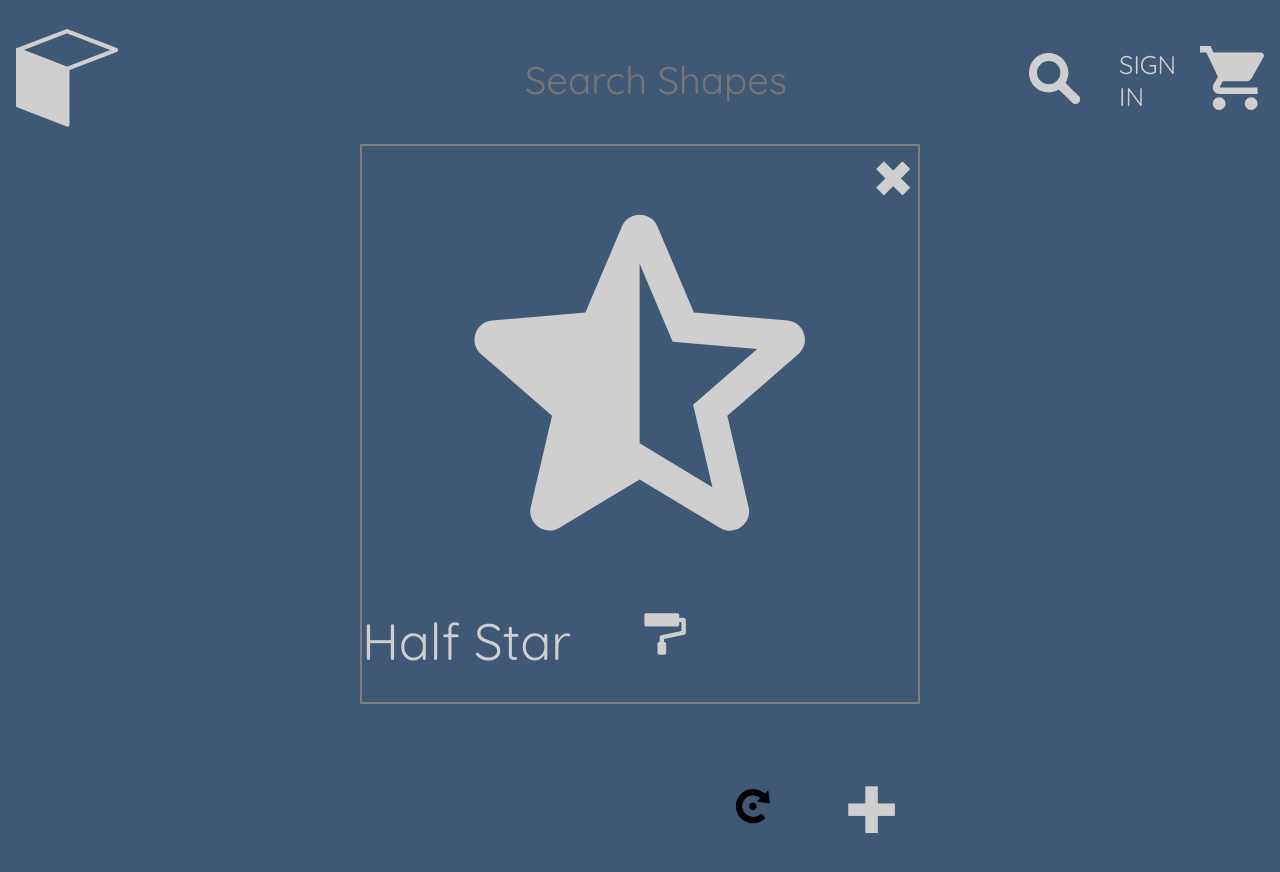
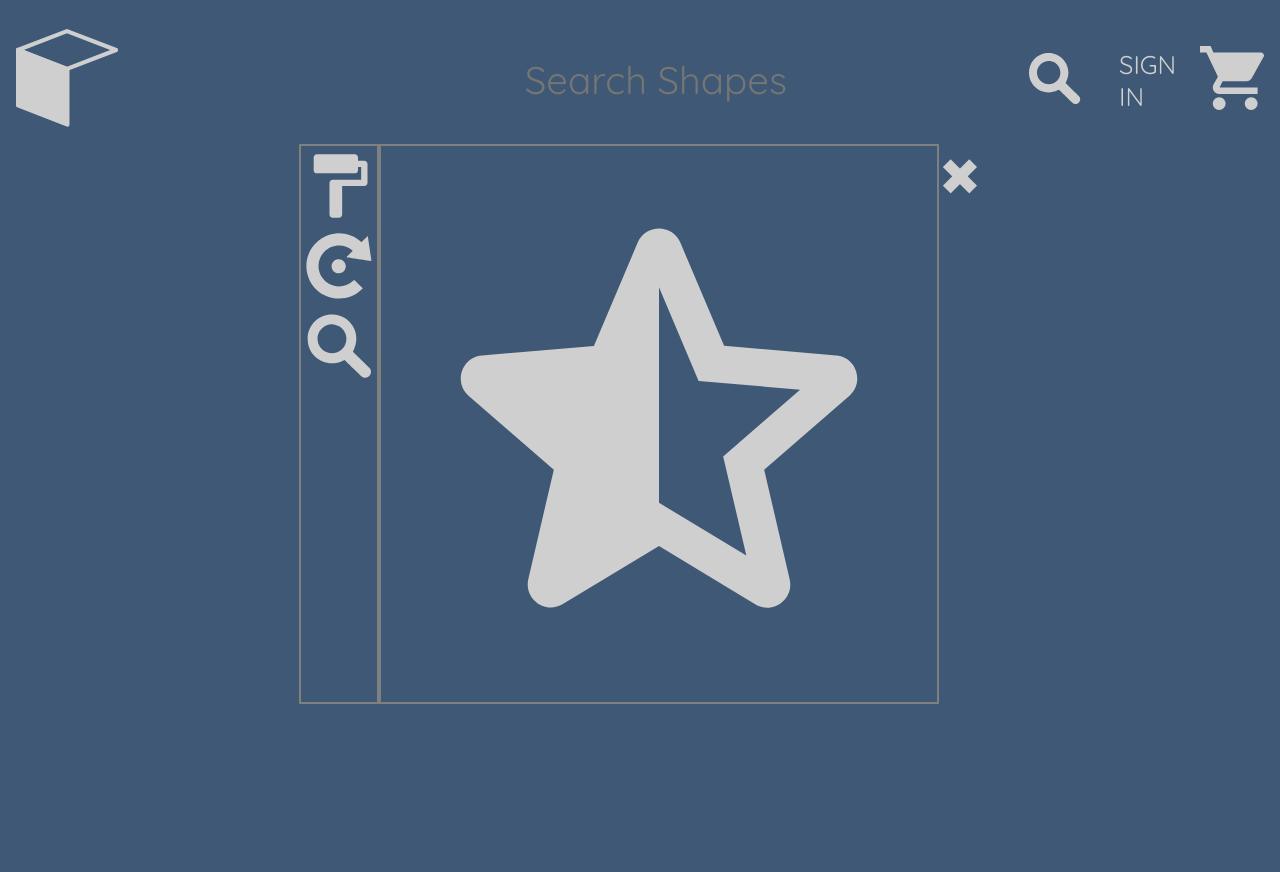
Before and after one commit to ParadigmEncryption/shape-shop, a React (Create React App) app: page / in a window 1280 px wide. Both pictures are taken after a click on the element 160 px from the left and 456 px from the top of the page. Shown: the top 872 px of the page. After the commit the page ends 800 px from the top, so only its background shows below. Built offline with nearby package versions, Linux system fonts and the light colour scheme.

Commit message:
added item-toolbar component

```diff
--- a/src/components/collection-item/collection-item.component.jsx
+++ b/src/components/collection-item/collection-item.component.jsx
@@ -3,6 +3,8 @@ import { connect } from 'react-redux';
 import { Link } from 'react-router-dom';
 
 import { setCurrentItem } from '../../redux/item/item.actions';
+
+import SvgDisplay from '../svg-display/svg-display.component';
 
 import './collection-item.styles.scss';
 
@@ -21,9 +23,7 @@ const CollectionItem = ({ item, setCurrentItem }) => {
         onClick={() => setCurrentItem(item)}
       >
         <Link to={`/preview/${id}`}>
-          <svg viewBox={`0 0 24 24`} width="100%" height="100%" className='svg-icon'>
-            <path d={svg} />
-          </svg>
+          <SvgDisplay svg={svg} />
         </Link>
       </div>
 
--- a/src/components/collection-item/collection-item.styles.scss
+++ b/src/components/collection-item/collection-item.styles.scss
@@ -29,20 +29,6 @@ $shape-color: #cfcfcf;
     border: 1px solid gray;
     cursor: pointer;
     position: relative;
-
-
-    .svg-icon{
-    // transform: rotate(180deg);
-      // width: 100%;
-      // height: auto;
-      fill: $shape-color;
-      stroke: $shape-color;
-      stroke-width: 0;
-
-      path {
-
-      }
-    }
   }
 
   .shape-footer {
--- a/src/components/item-details/item-details.component.jsx
+++ b/src/components/item-details/item-details.component.jsx
@@ -1,8 +1,7 @@
 import React from 'react';
 import { Link } from 'react-router-dom';
 
-import { ReactComponent as Rotate } from '../../assets/svg-options/rotate-clockwise.svg';
-import { ReactComponent as Paint } from '../../assets/svg-options/paint-roller.svg';
+import SvgDisplay from '../svg-display/svg-display.component';
 
 import './item-details.styles.scss';
 
@@ -14,34 +13,7 @@ const ItemDetails = ({ currentItem }) => {
       className='item-details-container'
       onClick={(event) => event.stopPropagation()}
     >
-
-      <div className='item-preview'>
-        <div></div>
-        <svg viewBox={`0 0 24 24`} className='svg-preview'>
-          <path d={svg} />
-        </svg>
-        <Link
-          className='close-button'
-          to='/'
-        >
-          &#10006;
-        </Link>
-      </div>
-      <div className='item-options'>
-        <div className='item-title'>
-          {type}
-        </div>
-        <div>
-          <Paint className='paint-roller' />
-        </div>
-        <div>
-          <Rotate className='rotate' />
-        </div>
-        <button className='add-button' title='Add to Cart'>
-          &#10010;
-        </button>
-      </div>
-
+      <SvgDisplay svg={svg} />
     </div>
   );
 }
--- a/src/components/item-details/item-details.styles.scss
+++ b/src/components/item-details/item-details.styles.scss
@@ -5,54 +5,35 @@ $shape-color: #cfcfcf;
   height: 70vmin;
   border: 2px solid gray;
 
-  button {
-    background: transparent;
-    border: none;
-    outline: none;
-    cursor: pointer;
-  }
 
-  .item-preview {
-    display: grid;
-    grid-template-columns: 1fr 10fr 1fr;
 
-    .svg-preview {
-      fill: $shape-color;
-      stroke: $shape-color;
-      stroke-width: 0;
-    }
 
-    .close-button {
-      font-size: 4vw;
-      height: 10%;
-      color: $shape-color;
-    }
-  }
+}
 
-  .item-options {
-    display: grid;
-    grid-template-columns: 3fr 1fr 1fr 1fr;
+//   .item-options {
+//     display: grid;
+//     grid-template-columns: 3fr 1fr 1fr 1fr;
 
-    .item-title {
-      font-size: 4vw;
-    }
+//     .item-title {
+//       font-size: 4vw;
+//     }
 
-    .paint-roller {
-      width: 3em;
-      fill: $shape-color;
-      stroke: $shape-color;
-      stroke-width: 0;
-    }
+//     .paint-roller {
+//       width: 3em;
+//       fill: $shape-color;
+//       stroke: $shape-color;
+//       stroke-width: 0;
+//     }
 
-    .rotate {
-      width: 2.5em;
-      stroke: $shape-color;
-      fill: $shape-color;
-    }
+//     .rotate {
+//       width: 2.5em;
+//       stroke: $shape-color;
+//       fill: $shape-color;
+//     }
 
-    .add-button {
-      font-size: 5vw;
-      color: $shape-color;
-    }
-  }
-}
+//     .add-button {
+//       font-size: 5vw;
+//       color: $shape-color;
+//     }
+//   }
+// }
--- /dev/null
+++ b/src/components/item-toolbar/item-toolbar.component.jsx
@@ -0,0 +1,33 @@
+import React from 'react'
+
+import { TOOLBAR_SVG_DATA } from '../../utils/toolbar-svg-data.js';
+
+import SvgDisplay from '../svg-display/svg-display.component';
+
+import './item-toolbar.styles.scss';
+
+const ItemToolbar = () => {
+
+
+ // map individual components instead of SvgDisplay
+
+
+  return (
+    <div
+      className='toolbar-container'
+      onClick={(event) => event.stopPropagation()}
+    >
+      {TOOLBAR_SVG_DATA.map(icon =>
+        <SvgDisplay key={icon.id} svg={icon.svg} title={icon.title} />
+        )
+      }
+
+      <div></div>
+      <div></div>
+      <div></div>
+      <div></div>
+    </div>
+  );
+}
+
+export default ItemToolbar;
--- /dev/null
+++ b/src/components/item-toolbar/item-toolbar.styles.scss
@@ -0,0 +1,6 @@
+.toolbar-container {
+  width: 10vmin;
+  display: grid;
+  grid-template-rows: 10vmin 10vmin 10vmin 10vmin 10vmin 10vmin;
+  border: 2px solid gray;
+}
--- /dev/null
+++ b/src/components/svg-display/svg-display.component.jsx
@@ -0,0 +1,13 @@
+import React from 'react';
+
+import './svg-display.styles.scss';
+
+const SvgDisplay = ({ svg, ...props }) => (
+  <div className='svg-display-container'>
+    <svg viewBox={`0 0 24 24`} className='svg-display'>
+      <path d={svg} />
+    </svg>
+  </div>
+);
+
+export default SvgDisplay;
--- /dev/null
+++ b/src/components/svg-display/svg-display.styles.scss
@@ -0,0 +1,12 @@
+$shape-color: #cfcfcf;
+
+.svg-display-container {
+
+  .svg-display {
+    width: 100%;
+    height: 100%;
+    fill: $shape-color;
+    stroke: $shape-color;
+    stroke-width: 0;
+  }
+}
--- a/src/pages/item-preview/item-preview.component.jsx
+++ b/src/pages/item-preview/item-preview.component.jsx
@@ -1,8 +1,9 @@
 import React from 'react';
 import { connect } from 'react-redux';
-import { withRouter } from 'react-router-dom';  // needed to get access to history because of Redirect
+import { withRouter, Link } from 'react-router-dom';  // needed to get access to history because of Redirect
 import { createStructuredSelector } from 'reselect';
 
+import ItemToolbar from '../../components/item-toolbar/item-toolbar.component';
 import ItemDetails from '../../components/item-details/item-details.component';
 
 import { selectCurrentItem } from '../../redux/item/item.selectors';
@@ -13,7 +14,11 @@ const ItemPreviewPage = ({ history, currentItem }) => (
   <div
     className='item-preview-page'
     onClick={() => history.push('/')}>
+    <ItemToolbar />
     <ItemDetails currentItem={currentItem} />
+    <Link className='close-button' to='/'>
+      &#10006;
+    </Link>
   </div>
 );
 
--- a/src/pages/item-preview/item-preview.styles.scss
+++ b/src/pages/item-preview/item-preview.styles.scss
@@ -26,7 +26,15 @@
 //   }
 // }
 
+$shape-color: #cfcfcf;
+
 .item-preview-page {
   display: flex;
   justify-content: center;
+
+  .close-button {
+    font-size: 4vw;
+    height: 7%;
+    color: $shape-color;
+  }
 }
--- a/src/utils/svg-paths.js
+++ b/src/utils/svg-paths.js
@@ -10,7 +10,7 @@ export const svgPaths = {
   paintRoller:
     "M18,4 L18,3 C18,2.45 17.55,2 17,2 L5,2 C4.45,2 4,2.45 4,3 L4,7 C4,7.55 4.45,8 5,8 L17,8 C17.55,8 18,7.55 18,7 L18,6 L19,6 L19,10 L10,10 C9.45,10 9,10.45 9,11 L9,21 C9,21.55 9.45,22 10,22 L12,22 C12.55,22 13,21.55 13,21 L13,12 L20,12 C20.55,12 21,11.55 21,11 L21,5 C21,4.45 20.55,4 20,4 L18,4 Z",
   rotateClockwise:
-  "M11.043 1.735C5.46 2.222 1.245 7.258 1.735 12.854 2.21 18.27 6.574 22.27 12.003 22.265 14.806 22.262 17.202 21.31 19.135 19.431L19.512 19.064 18.175 17.725C17.439 16.988 16.824 16.386 16.808 16.386 16.791 16.386 16.645 16.512 16.482 16.666 13.54 19.455 8.855 18.939 6.618 15.58 4.954 13.081 5.233 9.76 7.292 7.56 9.639 5.051 13.68 4.838 16.221 7.089L16.35 7.204 15.327 8.228C14.764 8.791 14.314 9.263 14.328 9.276 14.351 9.3 22.243 10.487 22.265 10.471 22.278 10.461 21.1 2.522 21.083 2.502 21.075 2.493 20.618 2.936 20.067 3.485L19.066 4.485 18.86 4.297C16.845 2.455 13.889 1.487 11.043 1.735M11.626 9.871C10.024 10.064 9.149 11.848 9.971 13.246 10.807 14.669 12.955 14.69 13.81 13.283 14.786 11.676 13.488 9.647 11.626 9.871",
+    "M11.043 1.735C5.46 2.222 1.245 7.258 1.735 12.854 2.21 18.27 6.574 22.27 12.003 22.265 14.806 22.262 17.202 21.31 19.135 19.431L19.512 19.064 18.175 17.725C17.439 16.988 16.824 16.386 16.808 16.386 16.791 16.386 16.645 16.512 16.482 16.666 13.54 19.455 8.855 18.939 6.618 15.58 4.954 13.081 5.233 9.76 7.292 7.56 9.639 5.051 13.68 4.838 16.221 7.089L16.35 7.204 15.327 8.228C14.764 8.791 14.314 9.263 14.328 9.276 14.351 9.3 22.243 10.487 22.265 10.471 22.278 10.461 21.1 2.522 21.083 2.502 21.075 2.493 20.618 2.936 20.067 3.485L19.066 4.485 18.86 4.297C16.845 2.455 13.889 1.487 11.043 1.735M11.626 9.871C10.024 10.064 9.149 11.848 9.971 13.246 10.807 14.669 12.955 14.69 13.81 13.283 14.786 11.676 13.488 9.647 11.626 9.871",
   magnifyingGlass:
     "M8.969 2.086C4.967 2.57 2.102 5.781 2.103 9.781 2.104 15.493 8.068 19.17 13.231 16.643L13.742 16.393 13.827 16.471C13.874 16.513 15.083 17.685 16.513 19.074 19.226 21.708 19.302 21.776 19.712 21.914 21.276 22.439 22.646 20.779 21.897 19.265 21.771 19.01 21.871 19.112 18.649 15.991L16.378 13.792 16.649 13.254C19.011 8.558 16.227 3.048 11.036 2.146 10.731 2.092 9.266 2.05 8.969 2.086M10.286 5.201C14.163 5.663 15.743 10.35 12.932 13.048 10.172 15.697 5.609 13.963 5.234 10.123 4.962 7.334 7.493 4.868 10.286 5.201"
 };
--- /dev/null
+++ b/src/utils/toolbar-svg-data.js
@@ -0,0 +1,19 @@
+import { svgPaths } from './svg-paths';
+
+export const TOOLBAR_SVG_DATA = [
+  {
+    id: 'paint',
+    svg: svgPaths.paintRoller,
+    title: 'Pick Color',
+  },
+  {
+    id: 'rotate',
+    svg: svgPaths.rotateClockwise,
+    title: 'Rotate Clockwise',
+  },
+  {
+    id: 'zoom',
+    svg: svgPaths.magnifyingGlass,
+    type: 'Zoom',
+  }
+]
```
